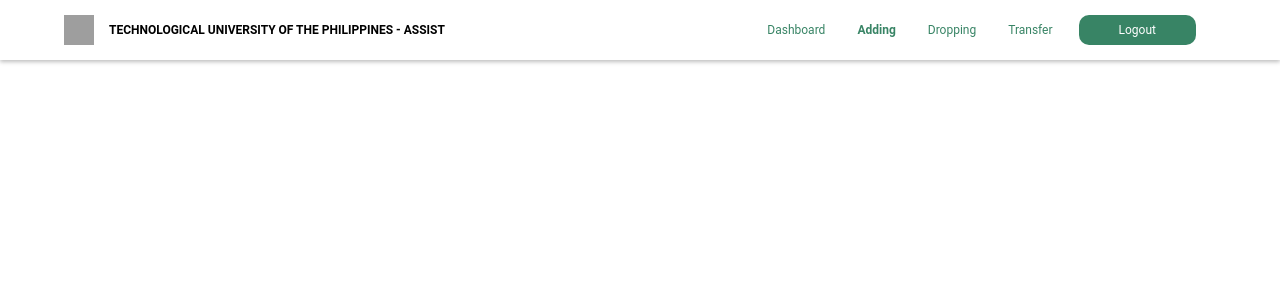
After one commit to CyrineOsorio/tup-assist, a Django app: page /r-adding/ in a window 1280 px wide. The commit adds this page. Shown: the top 300 px of the page. Run offline with Django 4.2, Linux system fonts and the light colour scheme; grey boxes are pictures that could not be loaded.

Commit message:
Add FIles

```diff
--- /dev/null
+++ b/TupAssistProject/TupAssistApp/static/css/r-adding.css
@@ -0,0 +1,71 @@
+* {
+    font-size: 12px;
+    font-family: 'Roboto', sans-serif;
+}
+
+
+/*NAVBAR*/
+
+.nav-link {
+    margin-right: 20px;
+    color: #388465;
+}
+
+a {
+    color: #388465;
+}
+
+a:focus {
+    font-weight: bold;
+}
+
+#tupcnav {
+    width: 100%;
+    height: 60px;
+    box-shadow: 0px 2px 4px rgba(0, 0, 0, 0.25);
+    padding-left: 5%;
+    padding-right: 5%;
+    position: sticky;
+}
+
+#tupcnav img {
+    margin-right: 15px;
+}
+
+#tupcnav img:hover {
+    margin-right: 15px;
+}
+
+#tupcnav .navbar-brand {
+    font-weight: bold;
+    font-size: 12px;
+    color: black;
+}
+
+#logoutbutton {
+    background-color: #388465;
+    color: white;
+    padding-left: 40px;
+    padding-right: 40px;
+    border-radius: 10px;
+}
+
+#logoutbutton:hover {
+    border: 1px solid #388465;
+    color: #388465;
+    padding-left: 40px;
+    padding-right: 40px;
+    border-radius: 10px;
+    background-color: white;
+}
+
+#adding {
+    font-weight: bold;
+}
+
+@media only screen and (min-width:1000px) {
+    #navbarToggleExternalContent {
+        display: flex;
+        justify-content: flex-end;
+    }
+}
--- /dev/null
+++ b/TupAssistProject/TupAssistApp/templates/TupAssistApp/r-adding.html
@@ -0,0 +1,70 @@
+{% load static %}
+<!DOCTYPE html>
+<html lang="en">
+
+<head>
+    <meta charset="UTF-8">
+    <meta http-equiv="X-UA-Compatible" content="IE=edge">
+    <meta name="viewport" content="width=device-width, initial-scale=1.0">
+    <title>TUPC Registrar: Adding</title>
+
+
+
+    <!--BOOTSTRAP-->
+    <link rel="stylesheet" href="https://cdn.jsdelivr.net/npm/bootstrap@4.6.2/dist/css/bootstrap.min.css" integrity="sha384-xOolHFLEh07PJGoPkLv1IbcEPTNtaed2xpHsD9ESMhqIYd0nLMwNLD69Npy4HI+N" crossorigin="anonymous">
+
+    <!--CSS Custom -->
+    <link rel="stylesheet" href="{%static 'css/r-adding.css'%}">
+
+    <!--FONTS-->
+    <link rel="stylesheet" href="../../static/css/fonts.css">
+
+    <!--ICONS-->
+    <link rel="icon" href="../../static/images/tuplogo.png">
+</head>
+
+
+<body>
+
+    <nav class="navbar navbar-expand-lg" id="tupcnav">
+        <img src="../../static/images/tuplogo.png" width="30" height="30" alt="tuplogo">
+        <a class="navbar-brand" href="" id="atech">TECHNOLOGICAL UNIVERSITY OF THE PHILIPPINES - ASSIST</a></a>
+
+        <nav class="navbar">
+            <button class="navbar-toggler navbar-light" type="button" data-toggle="collapse" data-target="#navbarToggleExternalContent" aria-controls="navbarToggleExternalContent" aria-expanded="false" aria-label="Toggle navigation">
+                <span class="navbar-toggler-icon"></span>
+              </button>
+        </nav>
+
+        <div class="collapse navbar-collapse" id="navbarToggleExternalContent">
+
+            <form class="d-flex">
+                <ul class="navbar-nav mr-auto">
+                    <li class="nav-item active">
+                        <a class="nav-link" href="" id="">Dashboard <span class="sr-only">(current)</span></a>
+                    </li>
+                    <li class="nav-item">
+                        <a class="nav-link" href="" id="adding">Adding</a>
+                    </li>
+                    <li class="nav-item">
+                        <a class="nav-link" href="" id="">Dropping</a>
+                    </li>
+                    <li class="nav-item">
+                        <a class="nav-link" href="" id="request">Transfer</a>
+                    </li>
+                    <li class="nav-item">
+                        <a class="nav-link" href="" id="logoutbutton">Logout</a>
+                    </li>
+                </ul>
+            </form>
+        </div>
+    </nav>
+
+
+    <!--JAVASCRIPT-->
+    <script src="https://cdn.jsdelivr.net/npm/jquery@3.5.1/dist/jquery.slim.min.js" integrity="sha384-DfXdz2htPH0lsSSs5nCTpuj/zy4C+OGpamoFVy38MVBnE+IbbVYUew+OrCXaRkfj" crossorigin="anonymous"></script>
+    <script src="https://cdn.jsdelivr.net/npm/bootstrap@4.6.1/dist/js/bootstrap.bundle.min.js" integrity="sha384-fQybjgWLrvvRgtW6bFlB7jaZrFsaBXjsOMm/tB9LTS58ONXgqbR9W8oWht/amnpF" crossorigin="anonymous"></script>
+
+</body>
+
+</html>
--- a/TupAssistProject/TupAssistApp/templates/TupAssistApp/registrar.html
+++ b/TupAssistProject/TupAssistApp/templates/TupAssistApp/registrar.html
@@ -23,7 +23,7 @@
     <link rel="icon" href="../../static/images/tuplogo.png">
 </head>
 
-<body id="ajax_func">
+<body>
 
     <nav class="navbar navbar-expand-lg" id="tupcnav">
         <img src="../../static/images/tuplogo.png" width="30" height="30" alt="tuplogo">
@@ -34,7 +34,6 @@
                 <span class="navbar-toggler-icon"></span>
               </button>
         </nav>
-
 
         <div class="collapse navbar-collapse" id="navbarToggleExternalContent">
 
@@ -56,11 +55,10 @@
                         <a class="nav-link" href="" id="logoutbutton">Logout</a>
                     </li>
                 </ul>
-
-
             </form>
         </div>
     </nav>
+
     <div class="bg-container">
         <div class="welcome">WELCOME, REGISTRAR!</div>
 
--- a/TupAssistProject/TupAssistApp/urls.py
+++ b/TupAssistProject/TupAssistApp/urls.py
@@ -14,9 +14,12 @@ urlpatterns = [
     path('', views.index, name='index'),
     path('index/', views.index, name='index'),
     path('student/', views.student, name='student'),
+
+    #registrar
     path('registrar/', views.registrar, name='registrar'),
     path('sub_cvs', views.sub_cvs, name='sub_cvs'),
     path('transStatus/<int:id>', views.transStatus),
     path('import_sched', views.import_sched, name='import_sched'),
+    path('r-adding/', views.r_adding, name='r_adding'),
 
 ]
--- a/TupAssistProject/TupAssistApp/views.py
+++ b/TupAssistProject/TupAssistApp/views.py
@@ -74,3 +74,6 @@ def transStatus(request,id):
         status.status = 'Open'
         status.save()
         return redirect('/registrar')
+
+def r_adding(request):
+    return render(request, 'TupAssistApp/r-adding.html')
```
